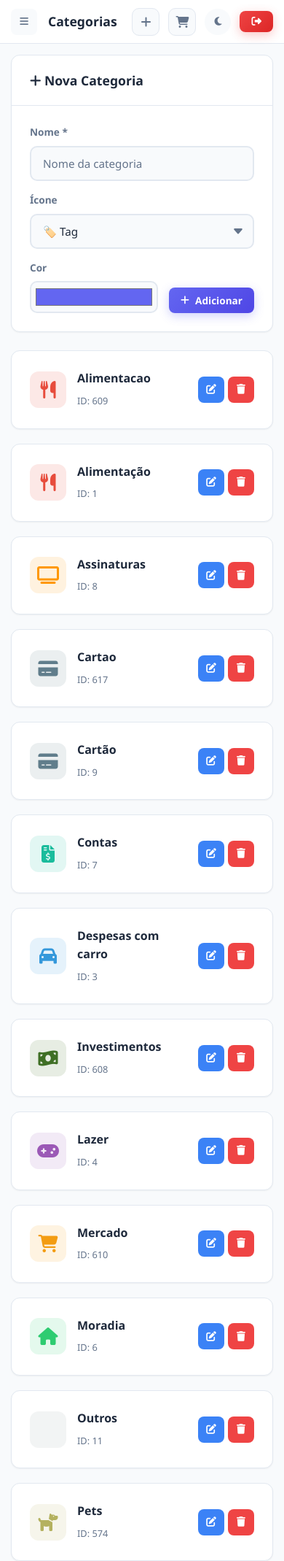
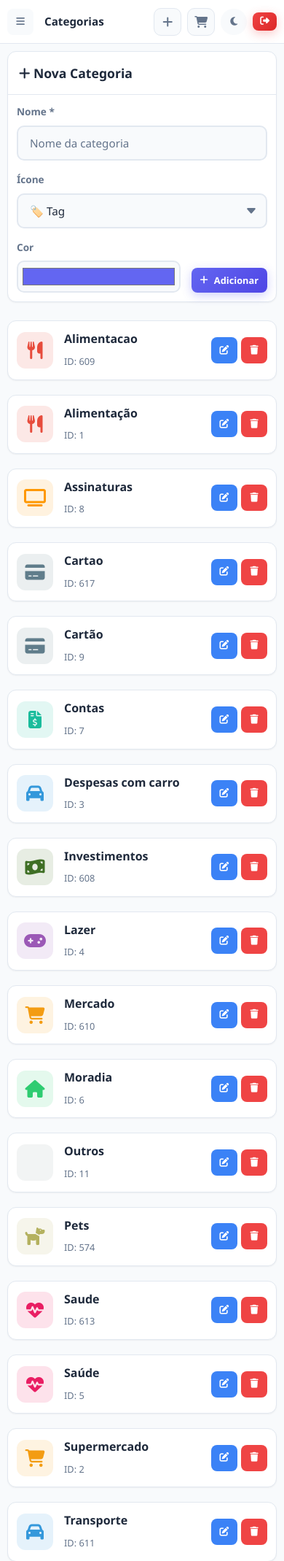
Before and after one commit to LovanGoulart/financeiro-familia, a Flask app: page /categories in a window 390 px wide. Shown: the top 2139 px of the page at 73% size. Run offline with Flask 3, Linux system fonts and the light colour scheme; a user stored in the database is signed in; data comes from the database, SQL or seed files in the repository; both versions use the stored data as it was after the commit.

Commit message:
elhoria na responsividade e interface do dashboard
- Corrigida responsividade em telas menores
- Ajustado layout do dashboard no celular
- Melhorado espaçamento dos cards
- Adicionado botão de nova despesa
- Ajustado comportamento dos botões do header
- Melhorias gerais na interface

```diff
--- a/static/css/style.css
+++ b/static/css/style.css
@@ -1159,3 +1159,156 @@ textarea.form-control {
     }
 
 }
+
+/* ==============================================================================
+   RESPONSIVIDADE MOBILE
+   ============================================================================== */
+
+img,
+table,
+canvas {
+    max-width: 100%;
+}
+
+/* Evita largura exagerada */
+* {
+    min-width: 0;
+}
+
+/* Cards e tabelas */
+.card,
+.stat-card,
+.table-container {
+    width: 100%;
+    overflow-x: auto;
+}
+
+/* Inputs */
+input,
+select,
+textarea,
+button {
+    max-width: 100%;
+}
+
+/* Corrige grids */
+.grid-2,
+.grid-3,
+.stats-grid,
+.dashboard-tables {
+    width: 100%;
+}
+
+/* MOBILE */
+@media (max-width: 768px) {
+
+    body {
+        overflow-x: hidden;
+    }
+
+    .content-area {
+        padding: 12px;
+    }
+
+    .top-header {
+        padding: 0 10px;
+        gap: 10px;
+        flex-wrap: wrap;
+        height: auto;
+        min-height: 60px;
+    }
+
+    .header-right {
+        gap: 8px;
+    }
+
+    .page-title {
+        font-size: 1rem;
+    }
+
+    /* Tabelas */
+    .table-container {
+        overflow-x: auto;
+        -webkit-overflow-scrolling: touch;
+    }
+
+    .data-table {
+        min-width: 700px;
+    }
+
+    /* Cards */
+    .card-body,
+    .card-header,
+    .stat-card {
+        padding: 15px;
+    }
+
+    /* Grid vira coluna */
+    .grid-2,
+    .grid-3,
+    .stats-grid,
+    .dashboard-tables {
+        grid-template-columns: 1fr !important;
+        display: grid;
+    }
+
+    /* Sidebar */
+    .sidebar {
+        width: 260px;
+    }
+
+    /* Botões */
+    .btn {
+        padding: 8px 12px;
+        font-size: 0.8rem;
+    }
+
+    /* Valores */
+    .stat-value {
+        font-size: 1.3rem;
+        word-break: break-word;
+    }
+
+    /* Sticky desliga no mobile */
+    .sticky-card {
+        position: relative !important;
+        top: 0 !important;
+    }
+
+    /* Corrige overflow horizontal */
+    .main-content,
+    .content-area,
+    .card {
+        overflow-x: hidden;
+    }
+}
+
+/* CELULARES PEQUENOS */
+@media (max-width: 480px) {
+
+    .content-area {
+        padding: 10px;
+    }
+
+    .card-body {
+        padding: 12px;
+    }
+
+    .data-table th,
+    .data-table td {
+        padding: 8px;
+        font-size: 0.75rem;
+    }
+
+    .page-title {
+        font-size: 0.95rem;
+    }
+
+    .btn-sm {
+        padding: 6px 10px;
+    }
+
+    .header-right {
+        flex-wrap: wrap;
+    }
+}
--- a/templates/admin_users.html
+++ b/templates/admin_users.html
@@ -1,7 +1,7 @@
 {% extends "base.html" %}
 
 {% block title %}Gerenciar Usuários - Financeiro Familiar{% endblock %}
-{% block page_title %}Gerenciamento de Usuários{% endblock %}
+{% block page_title %}Gerenciamento{% endblock %}
 
 {% block content %}
 <!-- Add User -->
--- a/templates/expenses.html
+++ b/templates/expenses.html
@@ -1,7 +1,7 @@
 {% extends "base.html" %}
 
 {% block title %}Despesas - Financeiro Familiar{% endblock %}
-{% block page_title %}Controle de Despesas{% endblock %}
+{% block page_title %}Despesas{% endblock %}
 
 {% block content %}
 
--- a/templates/reports.html
+++ b/templates/reports.html
@@ -1,7 +1,7 @@
 {% extends "base.html" %}
 
 {% block title %}Relatórios - Financeiro Familiar{% endblock %}
-{% block page_title %}Relatorios Financeiros{% endblock %}
+{% block page_title %}Relatórios{% endblock %}
 
 {% block content %}
 
```
Also changed, not shown: database/finance.db.
